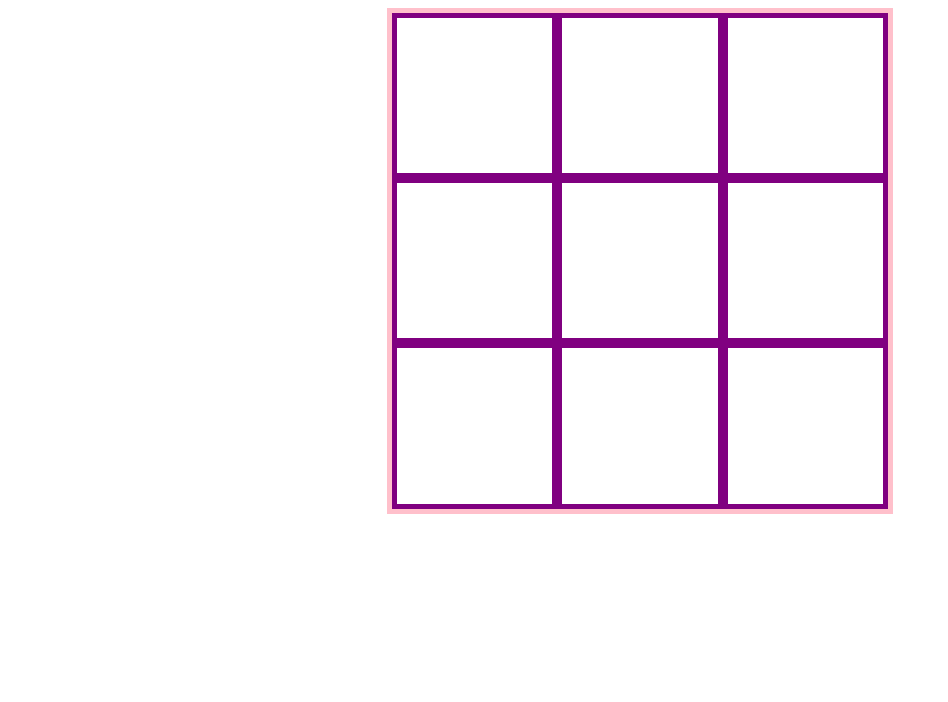
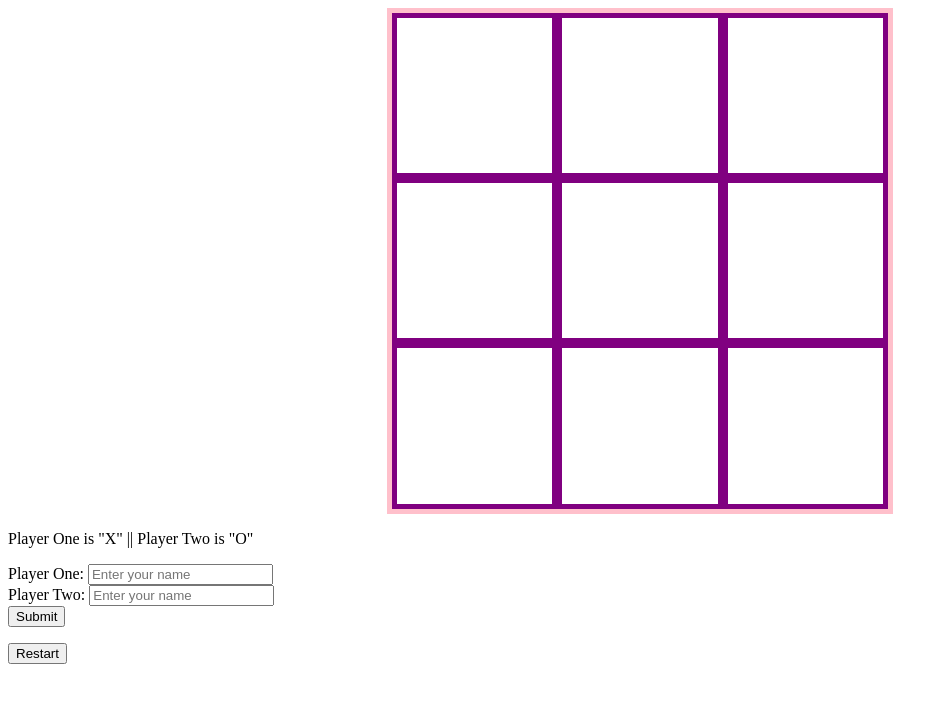
Before and after one commit to Kuanchiliao1/tic_tac_toe, a website: page index.html in a window 1280 px wide. Shown: the whole page, without its empty margins (0-948 px from the left). Drawn offline with Linux system fonts and the light colour scheme.

Commit message:
Add name input form

```diff
--- a/index.html
+++ b/index.html
@@ -1,5 +1,3 @@
-<!DOCTYPE html>
-<html lang="en">
 <head>
   <meta charset="UTF-8">
   <meta http-equiv="X-UA-Compatible" content="IE=edge">
@@ -9,7 +7,23 @@
   <title>Document</title>
 </head>
 <body>
-  <div id="gameboard" class="gameboard">
+  <div class="gameboard-container">
+    <div id="gameboard" class="gameboard">
+    </div>
+    <p>Player One is "X" || Player Two is "O"</p>
   </div>
+  <form class="name-input" id="name-input" action="GET">
+    <div>
+      <label for="player-one">Player One:</label>
+      <input type="text" name="player-one" id="player-one" placeholder="Enter your name">
+    </div>
+
+    <div>
+      <label for="player-two">Player Two:</label>
+      <input type="text" name="player-two" id="player-two" placeholder="Enter your name">
+    </div>
+    <button id="name-input-btn">Submit</button>
+  </form>
+  <button id="restart-btn">Restart</button>
 </body>
 </html>
```
